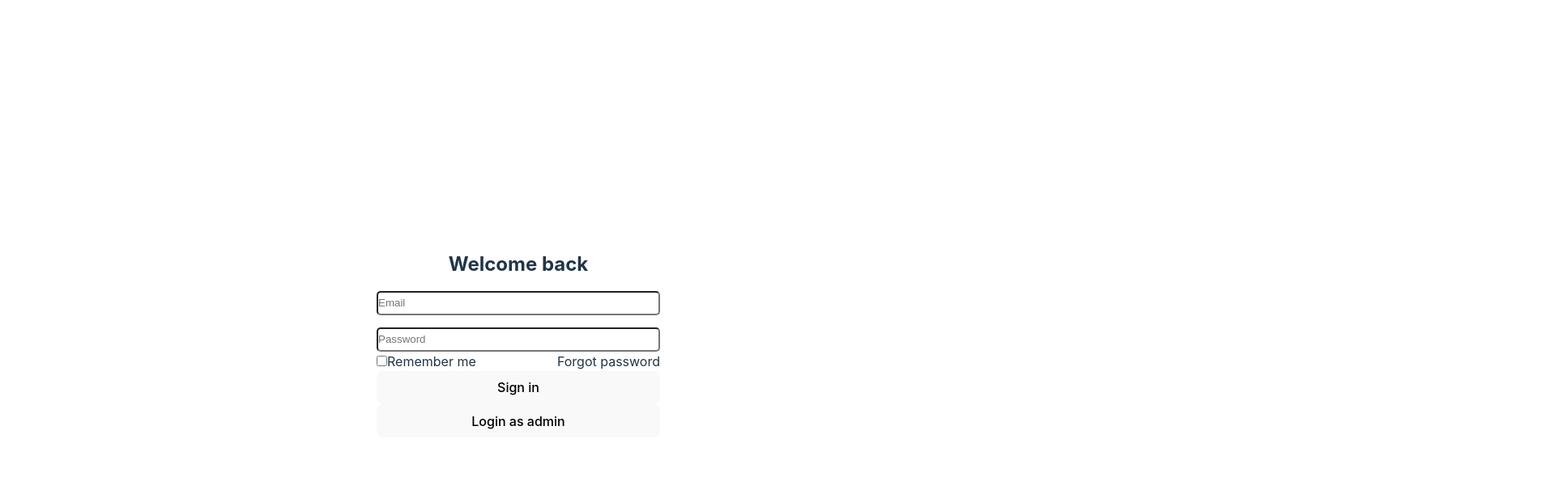
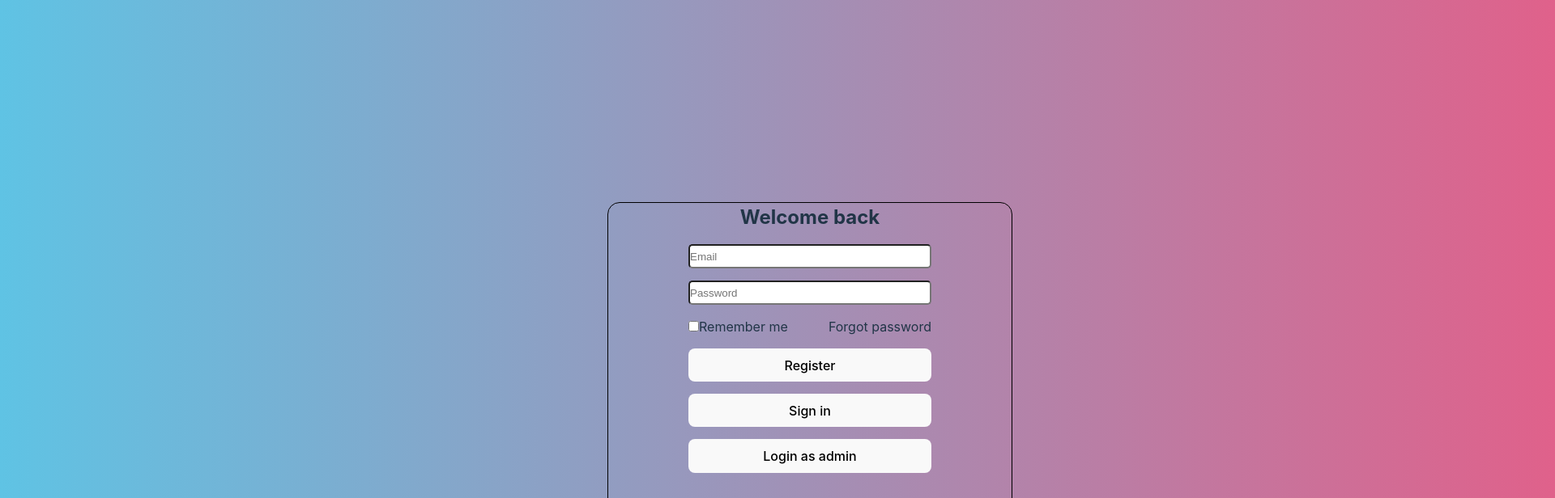
Before and after one commit to minhquy0898/admin, a React (Vite) app: page /login in a window 1280 px wide. Shown: the top 616 px of the page at 81% size, 1920 px wide, since content can reach past the window. Built offline with nearby package versions, Linux system fonts and the light colour scheme.

Commit message:
login logic

```diff
--- a/src/assets/components/Context/ProductContextProvider.jsx
+++ b/src/assets/components/Context/ProductContextProvider.jsx
@@ -1,16 +1,10 @@
 import React from 'react'
+import PropTypes from 'prop-types';
 import { createContext, useState } from 'react'
 export const ProductContext = createContext();
 function ProductContextProvider({ children }) {
     const [filterProduct, setFilterProduct] = useState([])
     const [product, setProduct] = useState([])
-    const handleChangeInput = (event) => {
-        const { name, value } = event.target
-        setEditProduct(prevState => ({
-            ...prevState,
-            [name]: value
-        }))
-    };
     const [editProduct, setEditProduct] = useState({
         img: '',
         name: '',
@@ -24,12 +18,13 @@ function ProductContextProvider({ children }) {
             product,
             setProduct,
             editProduct,
-            setEditProduct,
-            handleChangeInput
+            setEditProduct
         }}>
             {children}
         </ProductContext.Provider>
     )
 }
-
+ProductContextProvider.propTypes = {
+    children: PropTypes.node
+}
 export default ProductContextProvider
--- a/src/assets/components/Login/Login.css
+++ b/src/assets/components/Login/Login.css
@@ -1,20 +1,31 @@
 .body_content2 {
     display: flex;
     flex-direction: column;
-    justify-content: center;
+    justify-content: right;
     align-items: center;
-    margin-top: 50px;
     width: 500px;
+    border: 1px solid black;
+    border-radius: 15px;
+    height: 500px;
+    margin-top: 250px;
 }
 
 .Container {
+    background: #E55D87;
+    /* fallback for old browsers */
+    background: -webkit-linear-gradient(to right, #5FC3E4, #E55D87);
+    /* Chrome 10-25, Safari 5.1-6 */
+    background: linear-gradient(to right, #5FC3E4, #E55D87);
+    /* W3C, IE 10+/ Edge, Firefox 16+, Chrome 26+, Opera 12+, Safari 7+ */
+    width: 2000px;
     height: 100vh;
     display: flex;
     justify-content: center;
+
 }
 
 .loginInput {
-    width: 350px;
+    width: 300px;
     height: 30px;
     border-radius: 5px;
     margin-top: 15px;
@@ -24,3 +35,7 @@
     display: flex;
     flex-direction: column;
 }
+
+.btnSignIn {
+    margin-bottom: 15px;
+}
--- a/src/assets/components/Login/Login.jsx
+++ b/src/assets/components/Login/Login.jsx
@@ -1,16 +1,90 @@
-import React from 'react'
+import React, { useState } from 'react'
 import './Login.css'
+import axios from 'axios';
+import { v4 as uuidv4 } from 'uuid'
 function Login() {
+    const [account, setAccount] = useState({
+        id: "",
+        email: "",
+        password: ""
+    });
+    const adminAccount = {
+        email: "admin",
+        password: "admin"
+    };
+    const [err, setErr] = useState('');
+    const HandleSignAsAdmin = async (event) => {
+        event.preventDefault();
+        setAccount(adminAccount);
+
+    }
+    const HandleChangeInput = (event) => {
+        const { name, value } = event.target;
+        setAccount(prevState => ({
+            ...prevState,
+            [name]: value
+        }))
+    }
+    const HandleRegister = async (event) => {
+        event.preventDefault();
+        const newAccount = {
+            ...account,
+            id: uuidv4()
+        }
+        const response = await axios.get(`http://localhost:3001/Account`)
+        let accountAll = response.data
+        if (accountAll.find(acc => acc.email === newAccount.email)) {
+            setErr('email already used')
+        } else {
+            try {
+                await axios.post(`http://localhost:3001/Account`, newAccount, {
+                    headers: {
+                        'Content-Type': 'application/json'
+                    }
+                })
+                setErr('Success')
+            }
+            catch (error) {
+                console.log(error);
+            }
+        }
+    }
+
+    const HandleSignIn = async (event) => {
+        event.preventDefault();
+        const response = await axios.get(`http://localhost:3001/Account`)
+        let accountAll = response.data
+        console.log(accountAll);
+        console.log(account.email);
+        const CheckEmail = accountAll.find(acc => acc.email === account.email)
+        console.log(CheckEmail);
+        if (!CheckEmail) {
+            setErr('Cannot find this email')
+        }
+        else {
+            if (CheckEmail.password !== account.password) {
+                setErr("Wrong Password")
+            } else {
+                setErr("login success")
+                window.location.href = '/product'
+            }
+        }
+    }
     return (
         <div className='Container'>
             <div className='body_content2'>
                 <h2>Welcome back</h2>
                 <form action="" className='formLogin'>
-                    <input type="text" className='loginInput' placeholder='Email' />
-                    <input type="password" className='loginInput' placeholder='Password' />
+                    <input type="text" name='email' className='loginInput' placeholder='Email' value={account.email}
+                        onChange={HandleChangeInput} />
+
+                    <input type="password" name='password' className='loginInput' placeholder='Password' value={account.password}
+                        onChange={HandleChangeInput} />
+                    {err ? <p>{err}</p> : null}
                     <div style={{
                         display: 'flex',
-                        justifyContent: 'space-between'
+                        justifyContent: 'space-between',
+                        margin: `15px 0px 15px 0px`
                     }}>
                         <div>
                             <input type="checkbox" />
@@ -18,8 +92,9 @@ function Login() {
                         </div>
                         <p>Forgot password</p>
                     </div>
-                    <button>Sign in</button>
-                    <button>Login as admin</button>
+                    <button className='btnSignIn' onClick={HandleRegister}>Register</button>
+                    <button className='btnSignIn' onClick={HandleSignIn}>Sign in</button>
+                    <button className='btnSignIn' onClick={HandleSignAsAdmin}>Login as admin</button>
 
                 </form>
             </div>
```
